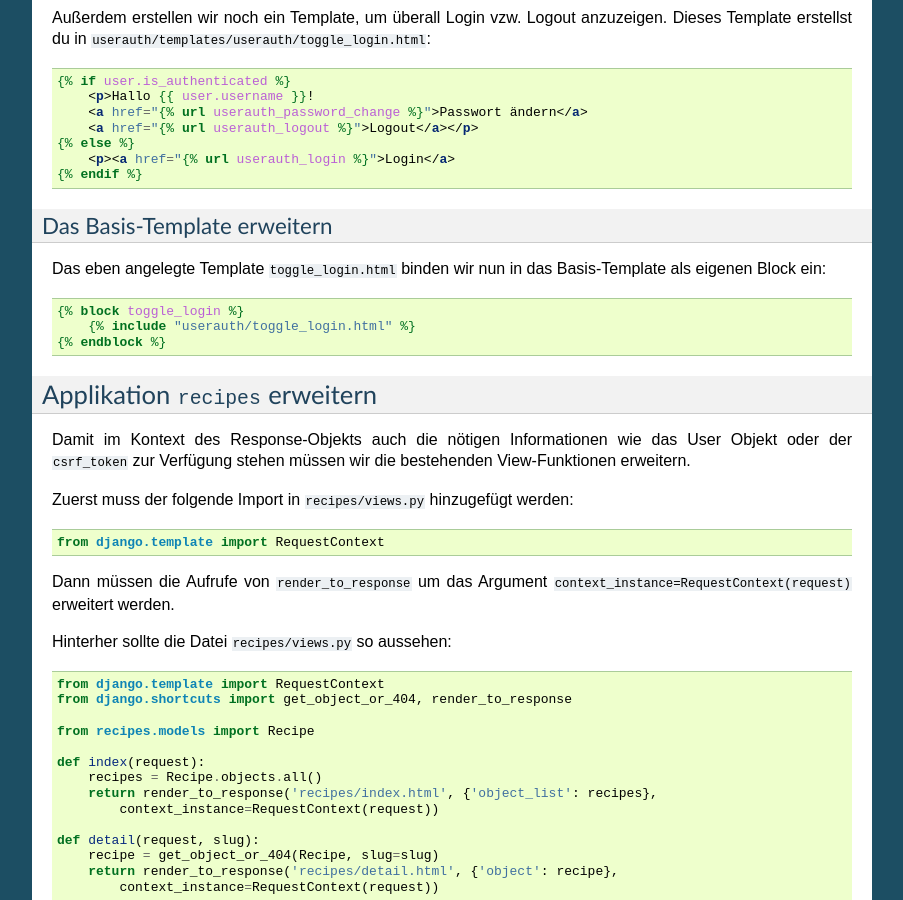
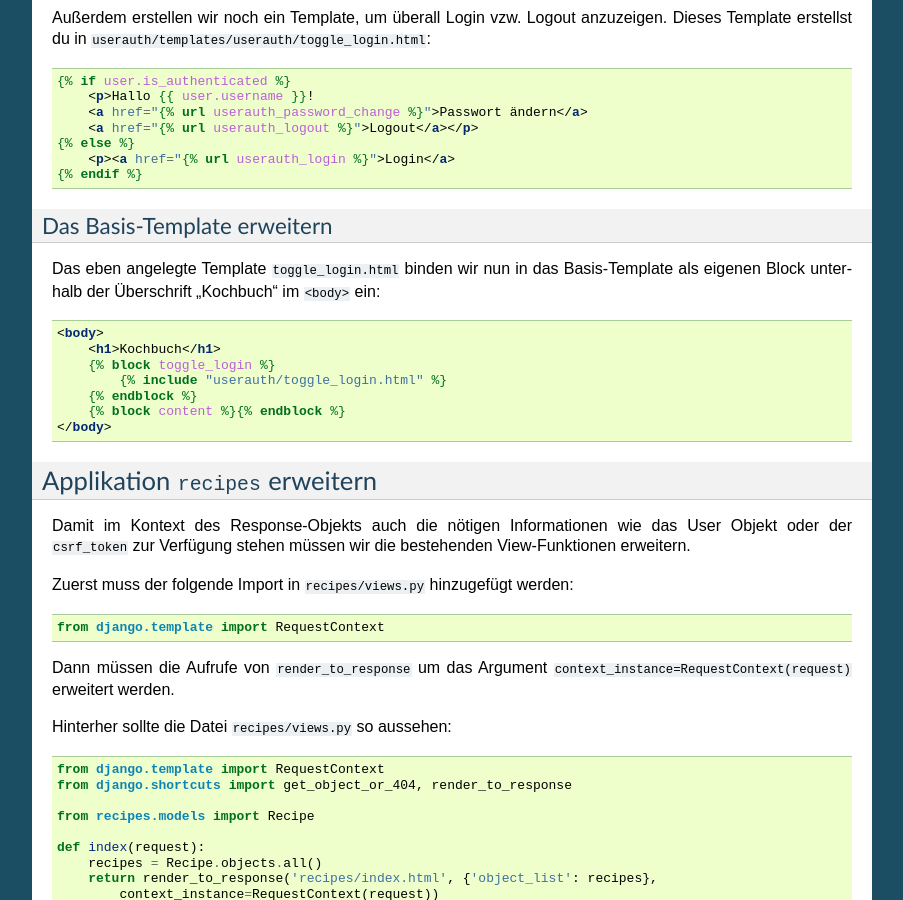
Before and after one commit to keimlink/django-workshop, a Sphinx documentation site: the page built from docs/ausbau/authentifizierung_registrierung.rst, in a window 1280 px wide and 900 px high, scrolled down 2357 px. Shown: the whole window, without its empty margins (198-1101 px from the left). Built offline with Sphinx 7.4.7, drawn with Linux system fonts in a browser that asks for light colours.

Commit message:
Anweisung zum Einbinden des Blocks verbessert.

```diff
--- a/docs/ausbau/authentifizierung_registrierung.rst
+++ b/docs/ausbau/authentifizierung_registrierung.rst
@@ -162,13 +162,18 @@ Das Basis-Template erweitern
 ----------------------------
 
 Das eben angelegte Template :file:`toggle_login.html` binden wir nun in das
-Basis-Template als eigenen Block ein:
+Basis-Template als eigenen Block unterhalb der Überschrift "Kochbuch" im
+``<body>`` ein:
 
 ..  code-block:: html+django
 
-    {% block toggle_login %}
-        {% include "userauth/toggle_login.html" %}
-    {% endblock %}
+    <body>
+        <h1>Kochbuch</h1>
+        {% block toggle_login %}
+            {% include "userauth/toggle_login.html" %}
+        {% endblock %}
+        {% block content %}{% endblock %}
+    </body>
 
 .. _request_context_vorstellung:
 
```
